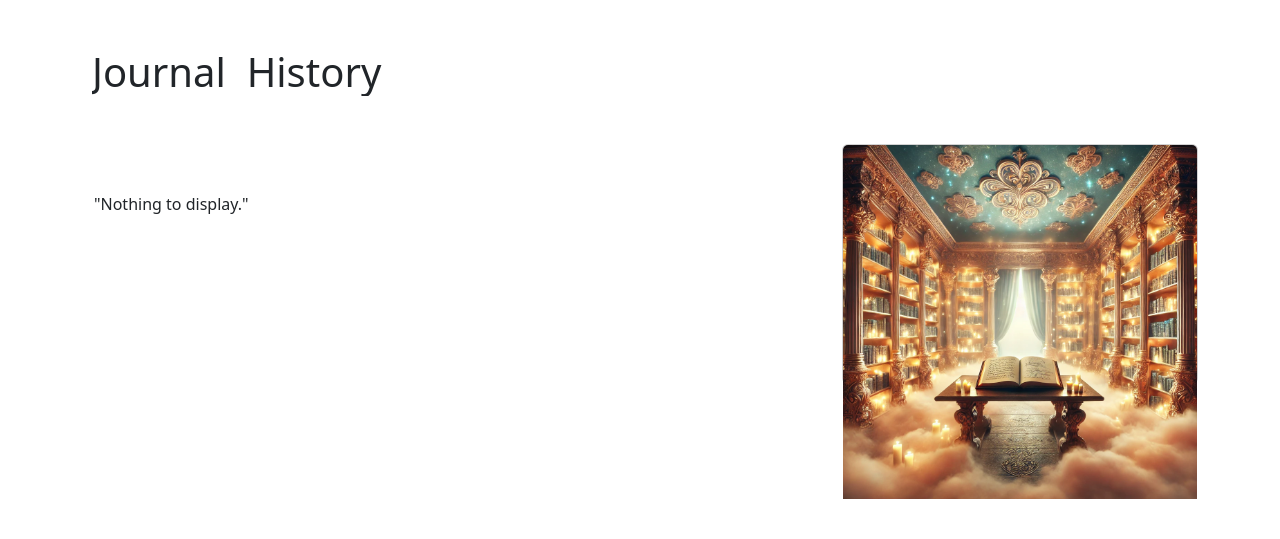
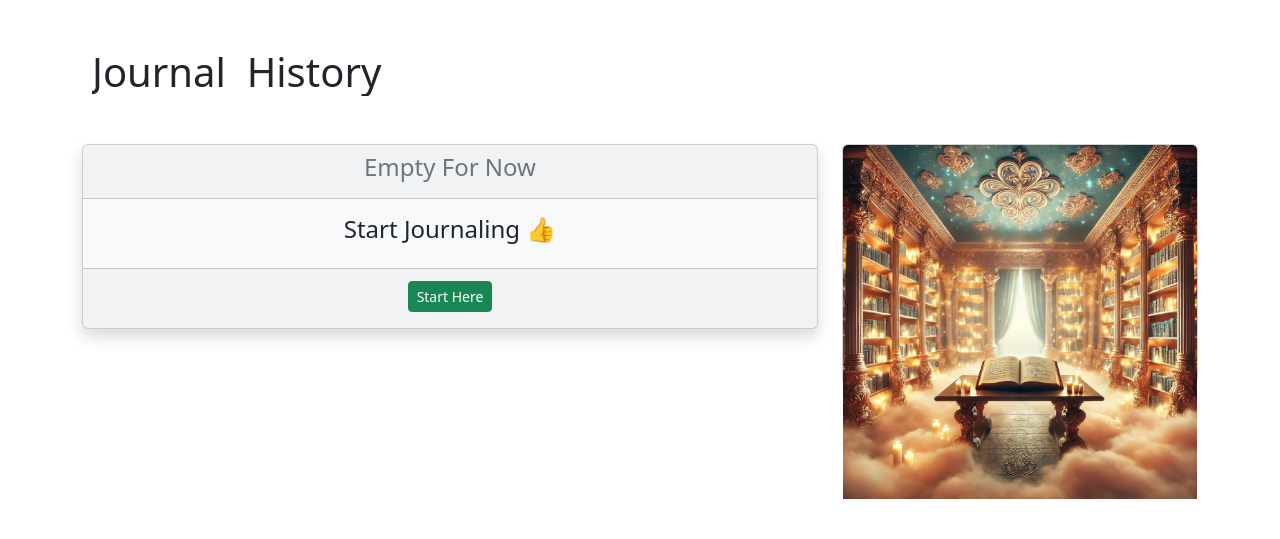
Before and after one commit to sarumaj/MindPen, a Django app: page /journal/ in a window 1280 px wide. Shown: the top 539 px of the page. Run offline with Django 4.2, Linux system fonts and the light colour scheme; a user stored in the database is signed in; data comes from the database, SQL or seed files in the repository; both versions use the stored data as it was after the commit; some libraries are stand-ins or nearby versions.

Commit message:
Fixed the case of empty journals

```diff
--- a/Journaling/templates/Journaling/journal.html
+++ b/Journaling/templates/Journaling/journal.html
@@ -2,14 +2,14 @@
 {% load static %}
 {% load crispy_forms_tags %}
 {% block content %}
-
+<!--Greetings-->
 <h1 class="text-lg lg:text-xl xl:text-2xl w-full
  overflow-hidden text-ellipsis
  whitespace-nowrap mt-5 mb-5" style="margin-left: 10px">
     <span class="pl-3 lg:pl-0 sm:pl-0">Journal</span>&nbsp;
     <span class="font-semibold">History</span>
 </h1>
-
+<!--Journals-->
 <div class="row">
     <div class="col mt-8">
         {% if posts %}
@@ -31,6 +31,7 @@
                     </div>
                 </div>
             {% endfor %}
+<!--        pagination-->
         <div class="pagination mt-4">
             <span class="step-links">
                 {% if page_obj.has_previous %}
@@ -49,9 +50,20 @@
             </span>
         </div>
         {% else %}
-            <div style="background: white" class="container mt-5">
-                <p>"Nothing to display."</p>
-            </div>
+<!--        no journal yet-->
+            <div class="card text-center shadow bg-light">
+                    <div class="card-header text-center text-secondary">
+                        <h4>Empty For Now</h4>
+                    </div>
+
+                    <div class="card-body">
+                        <h4>Start Journaling 👍</h4>
+                    </div>
+
+                    <div class="card-footer text-body-secondary">
+                        <a class="btn btn-success btn-sm mt-1 mb-2" href="{% url 'profile' %}">Start Here</a>
+                    </div>
+                </div>
         {% endif %}
         <div class="text-center mt-3"></div>
     </div>
```
Also changed, not shown: db.sqlite3.
